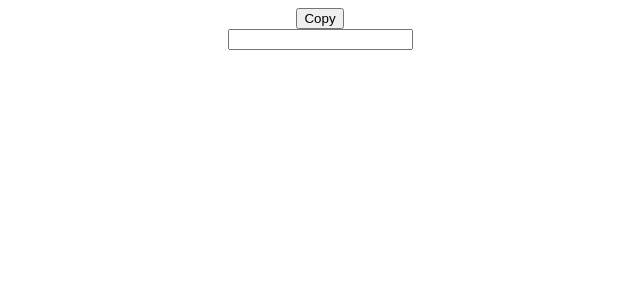
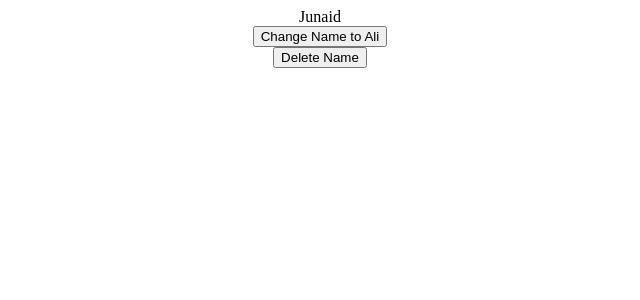
Before and after one commit to JunaidSikander/Custom-Hooks, a React (Create React App) app: page / in a window 1280 px wide. Shown: the top 300 px of the page, without its empty margins (320-960 px from the left). Built offline with nearby package versions, Linux system fonts and the light colour scheme.

Commit message:
:sparkles: [ADD] useCookie Hook

```diff
--- a/package.json
+++ b/package.json
@@ -7,6 +7,7 @@
     "@testing-library/react": "^13.0.0",
     "@testing-library/user-event": "^13.2.1",
     "copy-to-clipboard": "^3.3.1",
+    "js-cookie": "^3.0.1",
     "lodash": "^4.17.21",
     "react": "^18.1.0",
     "react-dom": "^18.1.0",
--- a/src/App.js
+++ b/src/App.js
@@ -1,6 +1,6 @@
 import {
     ArrayComponent,
-    AsyncComponent, ClickOutsideComponent, CopyToClipboard, DarkModeComponent,
+    AsyncComponent, ClickOutsideComponent, CookieComponent, CopyToClipboard, DarkModeComponent,
     DebounceComponent,
     DeepCompareEffectComponent, EffectOnceComponent,
     EventListenerComponent,
@@ -44,7 +44,8 @@
             {/*<EffectOnceComponent/>*/}
             {/*<ClickOutsideComponent/>*/}
             {/*<DarkModeComponent/>*/}
-            <CopyToClipboard/>
+            {/*<CopyToClipboard/>*/}
+            <CookieComponent/>
         </div>
     );
 }
--- /dev/null
+++ b/src/components/CookiesComponent.js
@@ -0,0 +1,16 @@
+import React from 'react'
+import {useCookie} from "hooks";
+
+const CookieComponent = () => {
+    const [value, update, remove] = useCookie('name', 'Junaid');
+
+    return (
+        <>
+            <div>{value}</div>
+            <button onClick={() => update('Ali')}>Change Name to Ali</button>
+            <button onClick={remove}>Delete Name</button>
+        </>
+    )
+}
+
+export default CookieComponent
--- a/src/components/index.js
+++ b/src/components/index.js
@@ -8,6 +8,7 @@
 import StorageComponent from "components/StorageComponent";
 import LocalStorageHook from "components/LocalStorageHook";
 import TimeoutComponent from "components/TimeoutComponent";
+import CookieComponent from "components/CookiesComponent";
 import DebounceComponent from "components/DebounceComponent";
 import PreviousComponent from "components/PreviousComponent";
 import OnScreenComponent from "components/OnScreenComponent";
@@ -34,6 +35,7 @@
     LocalStorageHook,
     TimeoutComponent,
     StorageComponent,
+    CookieComponent,
     DebounceComponent,
     PreviousComponent,
     OnScreenComponent,
--- a/src/hooks/index.js
+++ b/src/hooks/index.js
@@ -4,6 +4,7 @@
 import useFetch from "hooks/useFetch";
 import useToggle from "hooks/useToggle";
 import useScript from "hooks/useScript";
+import useCookie from "hooks/useCookie";
 import useTimeout from "hooks/useTimeout";
 import useDebounce from "hooks/useDebounce";
 import usePrevious from "hooks/usePrevious";
@@ -29,6 +30,7 @@
     useFetch,
     useToggle,
     useScript,
+    useCookie,
     useTimeout,
     useDebounce,
     usePrevious,
--- /dev/null
+++ b/src/hooks/useCookie.js
@@ -0,0 +1,25 @@
+import {useCallback, useState} from "react";
+import Cookies from 'js-cookie'
+
+const useCookie = (name, defaultValue) => {
+    const [value, setValue] = useState(() => {
+        const cookie = Cookies.get(name);
+        if (cookie) return cookie;
+        Cookies.set(name, defaultValue);
+        return defaultValue;
+    });
+
+    const updateCookie = useCallback((newValue, options) => {
+        Cookies.set(name, newValue, options);
+        setValue(newValue);
+    }, [name])
+
+    const deleteCookie = useCallback(() => {
+        Cookies.remove(name);
+        setValue(null);
+    }, [name]);
+
+    return [value, updateCookie, deleteCookie]
+}
+
+export default useCookie
```
